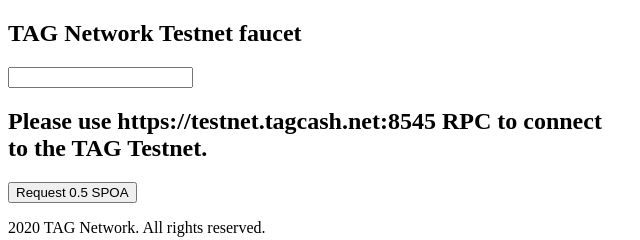
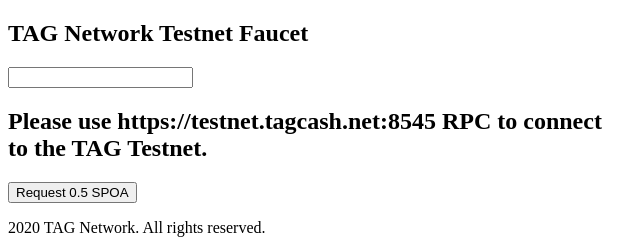
Before and after one commit to tagcoin/tag-faucet, a website: page public/index.html in a window 1280 px wide. Shown: the full height of the page, 0-640 px from the left. Drawn offline with Linux system fonts and the light colour scheme; files that its build step writes are made by us from their sources.

Commit message:
testing ssh

```diff
--- a/public/index.html
+++ b/public/index.html
@@ -20,7 +20,7 @@
     <section class="content">
       <form action="/" method="POST" id="faucetForm">
         <div class="request-tokens">
-          <h1>TAG Network Testnet faucet</h1>
+          <h1>TAG Network Testnet Faucet</h1>
             <input type="text" id="receiver" name="receiver" />
             <h2>
               Please use https://testnet.tagcash.net:8545 RPC to connect<br>
```
